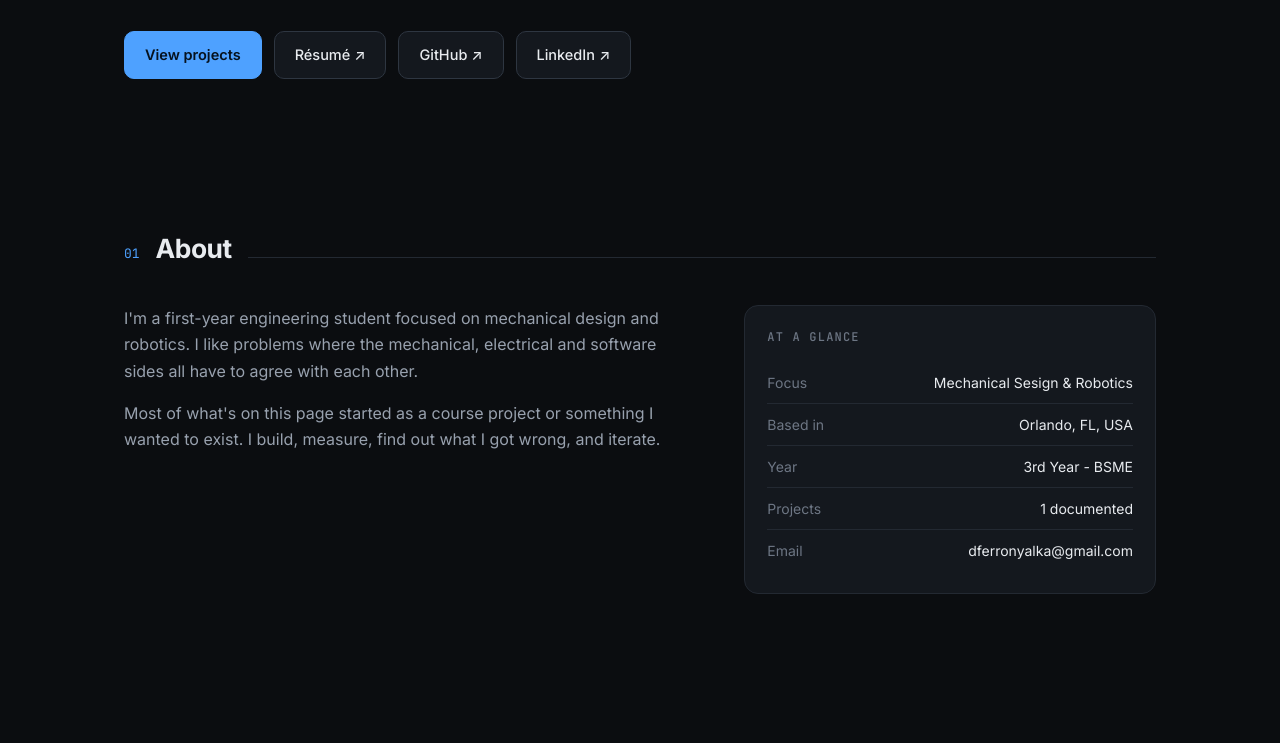
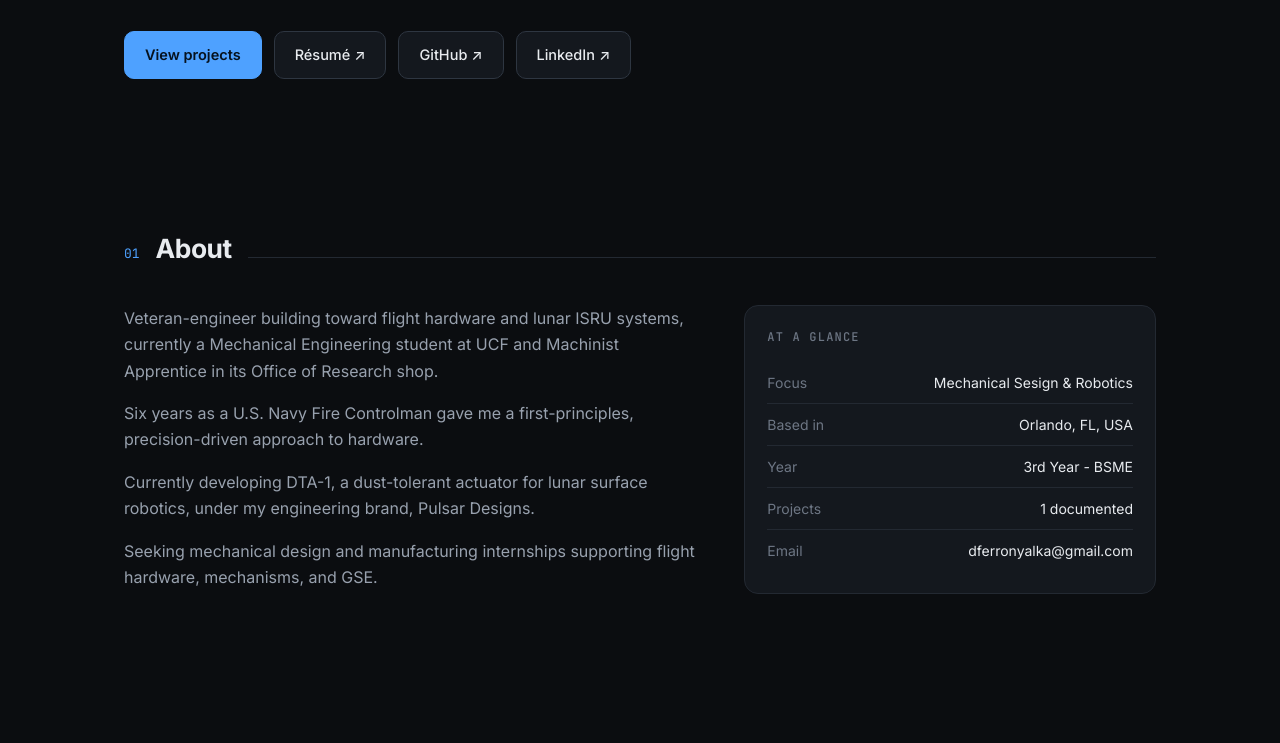
Before and after one commit to DFerronyalka/dferronyalka.github.io, a plain HTML site: page index.html in a window 1280 px wide. Shown: the part 469-1212 px from the top of the page. Drawn offline with Linux system fonts and the light colour scheme.

Commit message:
Update index.html

```diff
--- a/index.html
+++ b/index.html
@@ -40,8 +40,10 @@ const SITE = {
   resumeUrl: "resume.pdf",   // put a file called resume.pdf next to index.html
   // Short "about me" — write 2 or 3 sentences, in first person.
   about: [
-    "I'm a first-year engineering student focused on mechanical design and robotics. I like problems where the mechanical, electrical and software sides all have to agree with each other.",
-    "Most of what's on this page started as a course project or something I wanted to exist. I build, measure, find out what I got wrong, and iterate.",
+     "Veteran-engineer building toward flight hardware and lunar ISRU systems, currently a Mechanical Engineering student at UCF and Machinist Apprentice in its Office of Research shop.",
+    "Six years as a U.S. Navy Fire Controlman gave me a first-principles, precision-driven approach to hardware.",
+	"Currently developing DTA-1, a dust-tolerant actuator for lunar surface robotics, under my engineering brand, Pulsar Designs.",
+	"Seeking mechanical design and manufacturing internships supporting flight hardware, mechanisms, and GSE.",
   ],
 };
 
```
